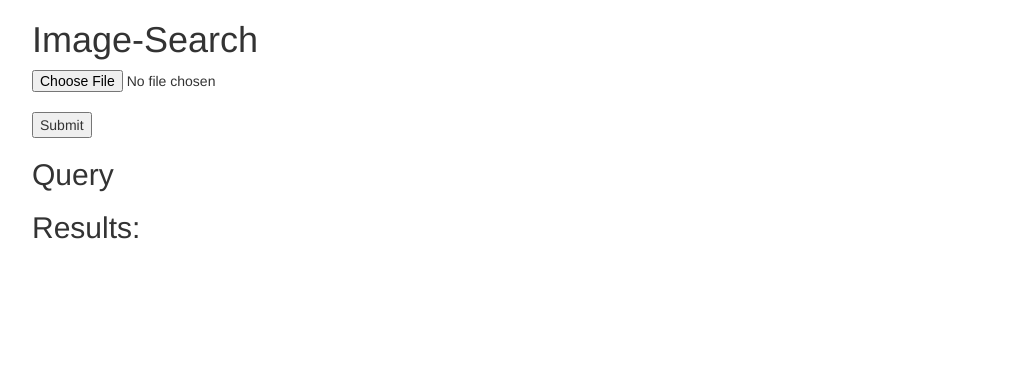
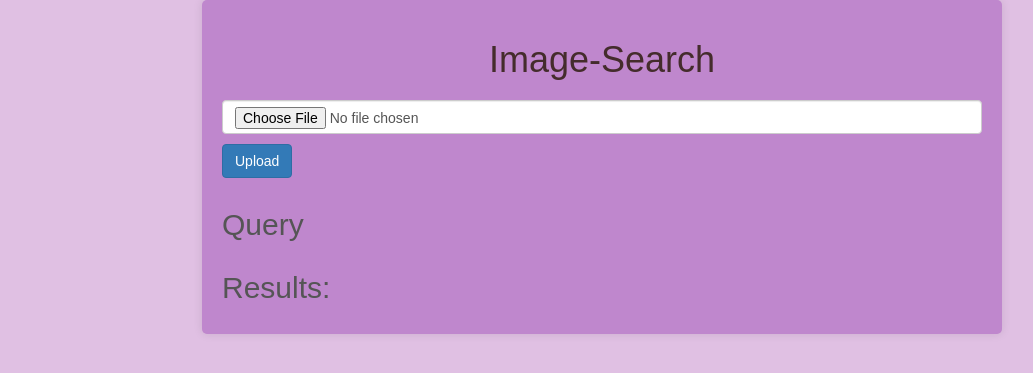
Before and after one commit to Aditya060/Image-Search-Engine, a Flask app: page / in a window 1280 px wide. Shown: the top 373 px of the page, without its empty margins (38-1071 px from the left). Run offline with Flask 3, Linux system fonts and the light colour scheme; some libraries are stand-ins or nearby versions.

Commit message:
Update the index.html file

```diff
--- a/templates/index.html
+++ b/templates/index.html
@@ -1,30 +1,87 @@
 <!DOCTYPE html>
 <html lang="en">
 <head>
+    <meta charset="UTF-8">
+    <meta name="viewport" content="width=device-width, initial-scale=1.0">
+    <title>Fancy and Cool Page</title>
+    <link rel="stylesheet" href="https://maxcdn.bootstrapcdn.com/bootstrap/3.3.7/css/bootstrap.min.css">
+    <style>
+        body {
+            background-color: hsl(295, 38%, 82%);
+            font-family: Arial, sans-serif;
+            color: #333;
 
-    <link rel = "stylesheet" href = "https://maxcdn.bootstrapcdn.com/bootstrap/3.3.7/css/bootstrap.min.css">
-    <title></title>
+        }
 
+        .container {
+            max-width: 800px;
+            margin: 0 auto;
+            padding: 20px;
+            background-color: #bf87cd;
+            border-radius: 5px;
+            box-shadow: 0 0 10px rgba(0, 0, 0, 0.1);
+        }
+
+        h1 {
+            text-align: center;
+            color: #442c2c;
+        }
+
+        form {
+            margin-top: 20px;
+        }
+
+        input[type="file"] {
+            display: block;
+            margin: 10px 0;
+        }
+
+        h2 {
+            margin-top: 30px;
+            color: #555;
+        }
+
+        img {
+            display: block;
+            margin: 10px auto;
+        }
+
+        figure {
+            display: inline-block;
+            margin-right: 20px;
+            margin-bottom: 20px;
+            text-align: center;
+        }
+
+        figcaption {
+            margin-top: 10px;
+            font-size: 14px;
+            color: #777;
+        }
+    </style>
+</head>
 <body>
-    <div class = "container">
+    <div class="container">
         <h1>Image-Search</h1>
         <form method="POST" enctype="multipart/form-data">
-            <input type="file" name="query_img"><br>
-            <input type = "submit">
+            <input type="file" name="query_img" class="form-control">
+            <input type="submit" class="btn btn-primary" value="Upload">
         </form>
+
         <h2>Query</h2>
         {% if query_path %}
-        <img src = "{{ query_path }}" widhth = "300 px">
+        <img src="{{ query_path }}" width="300px" class="img-responsive">
         {% endif %}
 
-        <h2>Results: </h2>
+        <h2>Results:</h2>
         {% for score in scores %}
-        <figure style = "float: left; margin-right: 20px; margin-bottom: 20px;">
-            <img src = "{{ score[1] }}" height = "200px">
+        <figure>
+            <img src="{{ score[1] }}" height="200px" class="img-responsive">
             <figcaption>{{ score[0] }}</figcaption>
         </figure>
         {% endfor %}
     </div>
 
+    <script src="https://maxcdn.bootstrapcdn.com/bootstrap/3.3.7/js/bootstrap.min.js"></script>
 </body>
 </html>
```
Also changed, not shown: static/uploaded/2023-06-15T19.32.05.625972_502425175.jpg (added).
